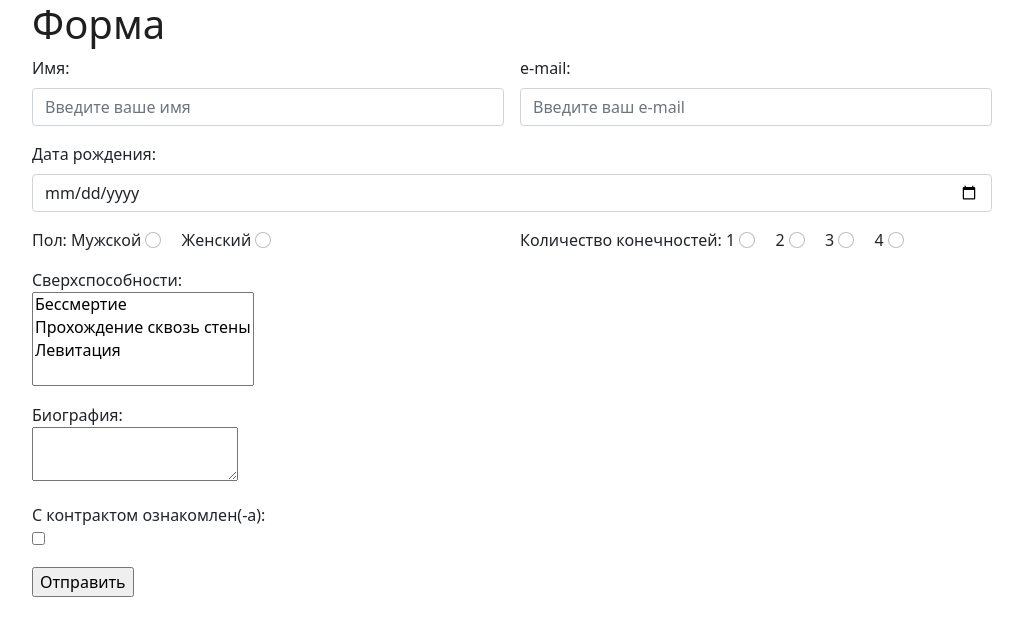
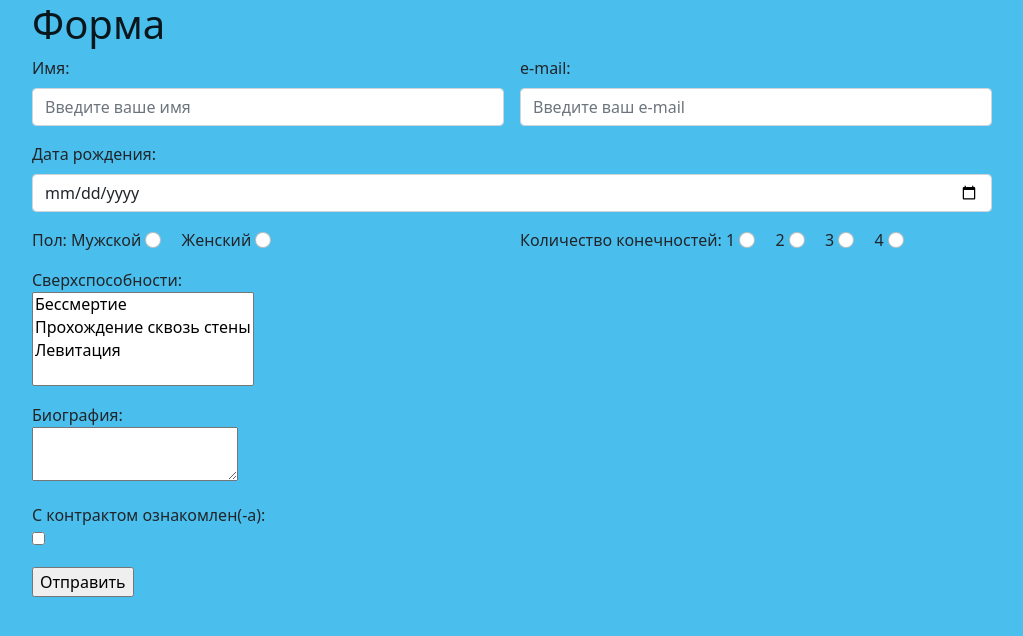
Before and after one commit to Shponarskii/11_s0169508.github.io, a PHP site: page / in a window 1280 px wide. Shown: the top 636 px of the page, without its empty margins (128-1151 px from the left). Run offline with PHP 8.4, Linux system fonts and the light colour scheme.

Commit message:
Add files via upload

```diff
--- a/style.css
+++ b/style.css
@@ -16,3 +16,6 @@
 #bc{
     max-width: 960px;
 }
+body{
+    background-color: rgba(13, 170, 233, 0.747);
+}
```
